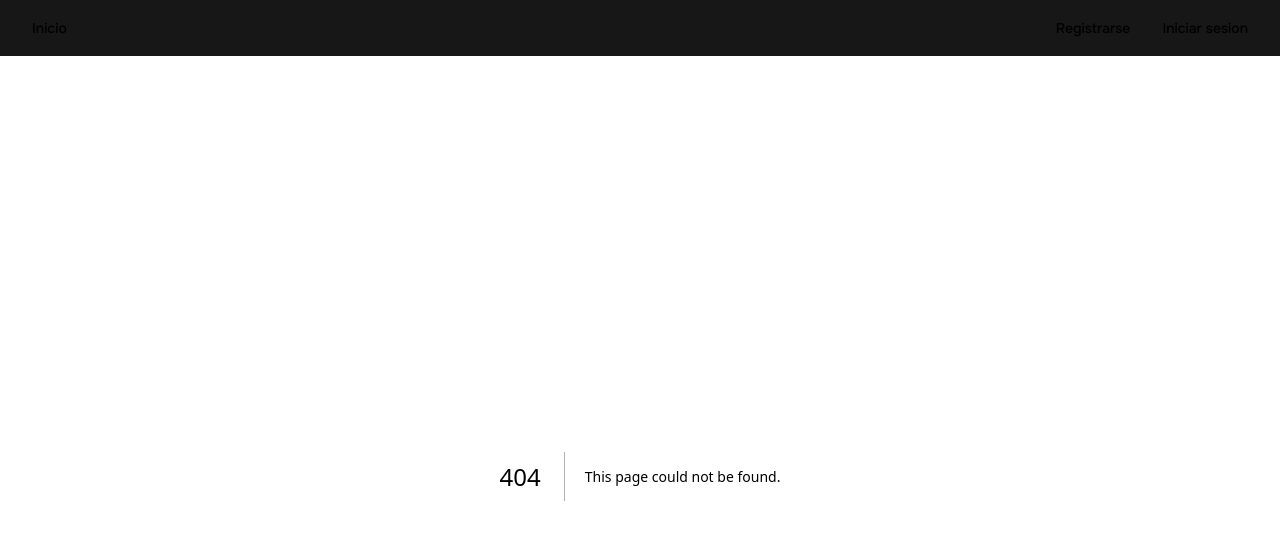
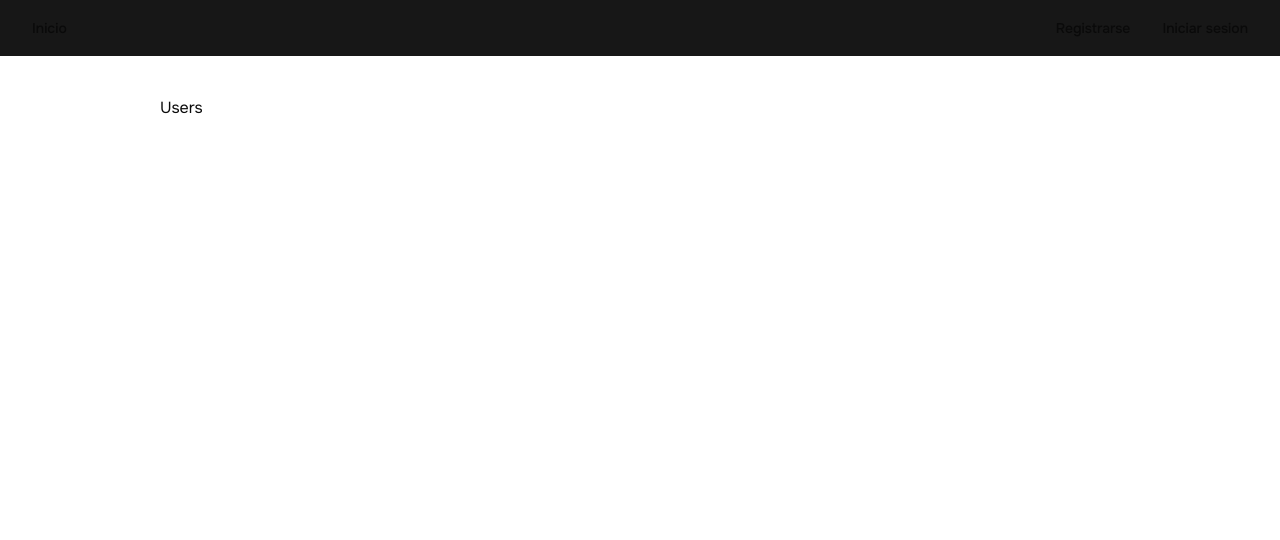
Before and after one commit to WarriorGW/Shelver, a Next.js app: page /dashboard/users in a window 1280 px wide. Before the commit this address had no page. Shown: the top 540 px of the page. Built offline with nearby package versions, Linux system fonts and the light colour scheme.

Commit message:
Feature: Dashboard first implementation

```diff
--- /dev/null
+++ b/src/app/dashboard/layout.tsx
@@ -0,0 +1,7 @@
+import BodyWrapper from "@/components/BodyWrapper";
+
+function DashboardLayout({ children }: { children: React.ReactNode }) {
+  return <BodyWrapper>{children}</BodyWrapper>;
+}
+
+export default DashboardLayout;
--- /dev/null
+++ b/src/app/dashboard/users/page.tsx
@@ -0,0 +1,5 @@
+function Users() {
+  return <div>Users</div>;
+}
+
+export default Users;
```
